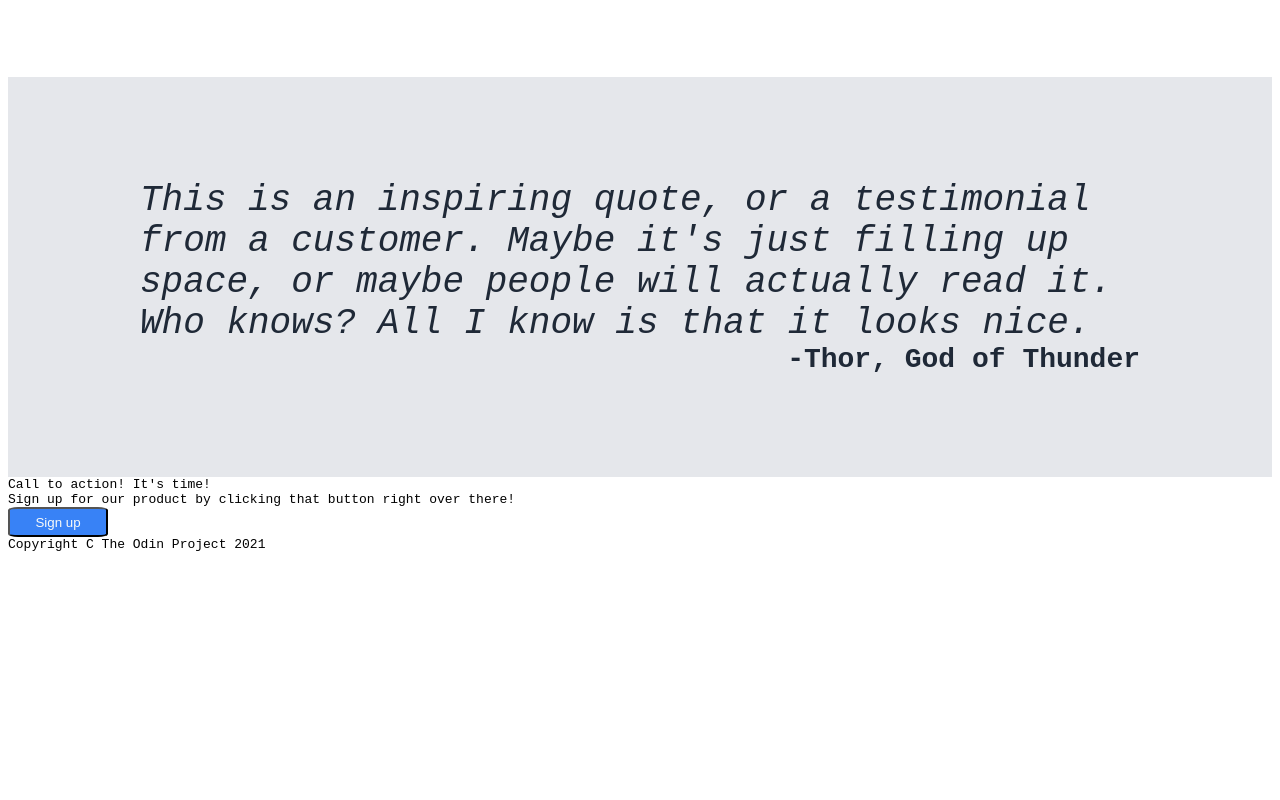
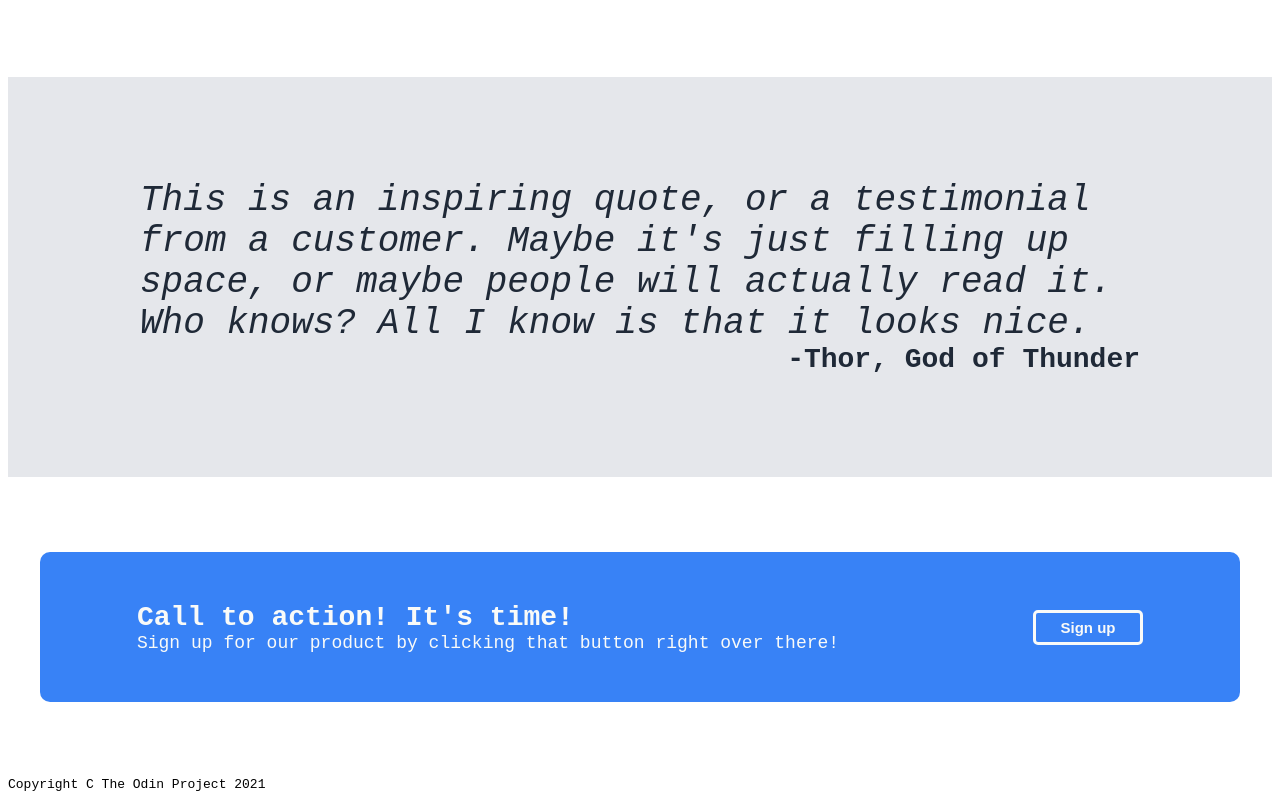
Before and after one commit to Kevin-Aas/landing-page, a plain HTML site: page index.html in a window 1280 px wide. Shown: the part 827-1627 px from the top of the page. Before the commit the page ends 1387 px from the top, so only its background shows below. Drawn offline with Linux system fonts and the light colour scheme.

Commit message:
Set up signup block and edit buttons

```diff
--- a/style.css
+++ b/style.css
@@ -18,11 +18,13 @@ ul {
 }
 
 button {
+    font-size: 15px;
+    font-weight: bold;
     color: #F9FAF8;
     background-color: #3882F6;
-    border-radius: 10%;
-    width: 100px;
-    height: 30px;
+    border-radius: 5px;
+    width: 110px;
+    height: 35px;
 }
 
 /* classes */
@@ -153,3 +155,40 @@ button {
     font-weight: bold;
     align-self: flex-end;
 }
+
+.signup-block {
+    display: flex;
+    flex-direction: column;
+    justify-content: center;
+    align-items: center;
+    flex-basis: 300px;
+}
+
+.signup-card {
+    width: 1200px;
+    height: 150px;
+    border-radius: 10px;
+    background-color: #3882F6;
+    display: flex;
+    align-items: center;
+    justify-content: space-around;
+}
+
+.signup-text {
+    color: #F9FAF8;
+}
+
+.signup-header {
+    font-size: 28px;
+    font-weight: bold;
+}
+
+.signup-subtext {
+    font-size: 18px;
+}
+
+.signup-button {
+    border-color: #F9FAF8;
+    border-width: 3px;
+    border-style: solid;
+}
```
